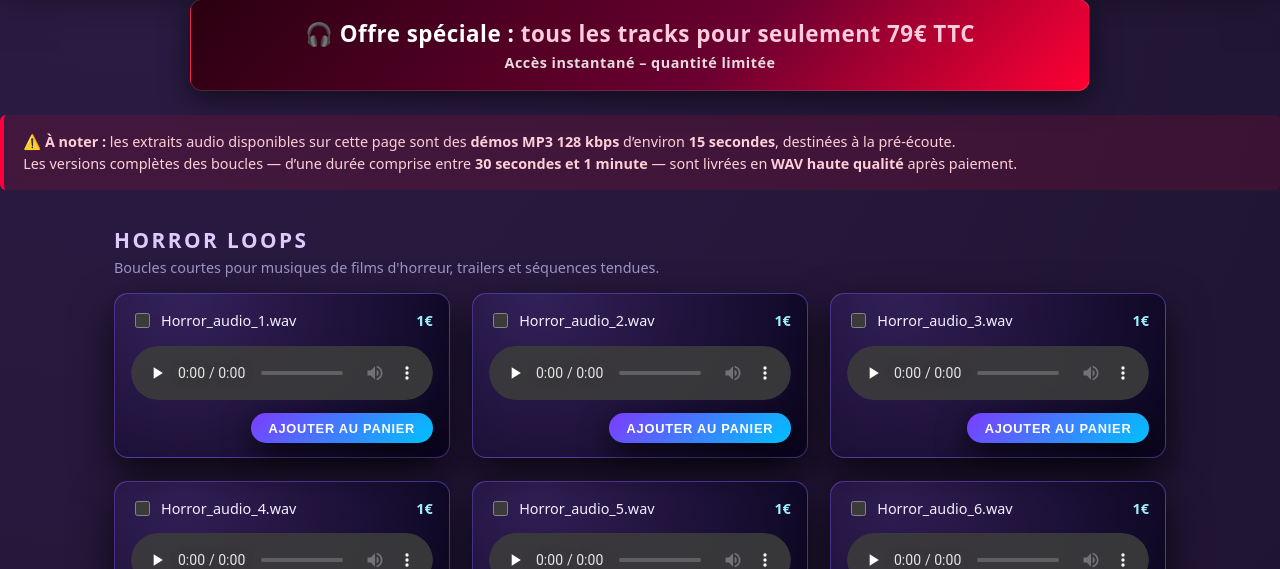
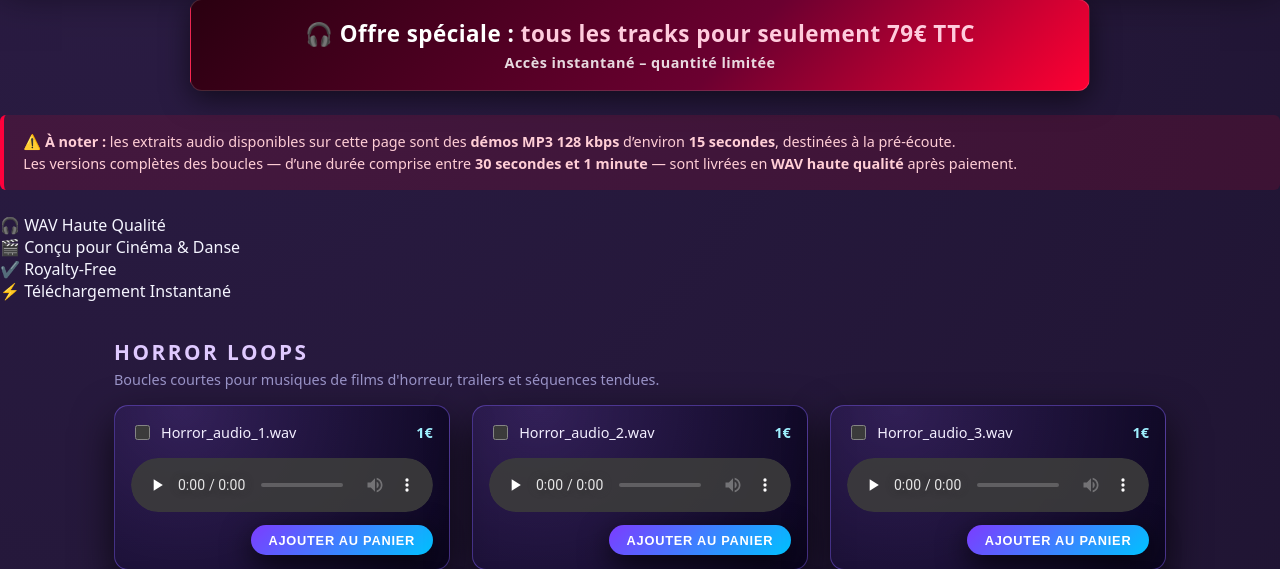
Before and after one commit to vincentbastille10/cinema_loops_shopping, a Flask app: page / in a window 1280 px wide. Shown: the part 173-742 px from the top of the page. Run offline with Flask 3, Linux system fonts and the light colour scheme; some libraries are stand-ins or nearby versions.

Commit message:
Update index.html

```diff
--- a/templates/index.html
+++ b/templates/index.html
@@ -39,6 +39,7 @@
       </div>
     </div>
   </header>
+
   <!-- 🔥 Bannière Promo : Tous les tracks pour 79€ TTC -->
   <section
     style="
@@ -68,12 +69,22 @@
         </div>
     </a>
   </section>
+
+  <!-- Note sur les démos MP3 vs WAV livrées -->
   <div class="demo-note">
     ⚠️ <strong>À noter :</strong> les extraits audio disponibles sur cette page sont des
     <strong>démos MP3 128 kbps</strong> d’environ <strong>15 secondes</strong>, destinées à la pré-écoute.
     <br>
     Les versions complètes des boucles — d’une durée comprise entre <strong>30 secondes et 1 minute</strong> —
     sont livrées en <strong>WAV haute qualité</strong> après paiement.
+  </div>
+
+  <!-- Badges Pro (WAV, Cinéma, Royalty-Free, Instant) -->
+  <div class="pro-badges">
+    <div class="badge">🎧 WAV Haute Qualité</div>
+    <div class="badge">🎬 Conçu pour Cinéma & Danse</div>
+    <div class="badge">✔️ Royalty-Free</div>
+    <div class="badge">⚡ Téléchargement Instantané</div>
   </div>
 
   <main class="main-container">
@@ -108,7 +119,7 @@
                       value="{{ audio.id }}"
                       id="chk_{{ audio.id }}"
                     >
-                    {# Nom fidèle au fichier = audio.file #}
+                    <!-- Nom fidèle au fichier = audio.file -->
                     <label class="loop-name" for="chk_{{ audio.id }}">
                       {{ audio.file }}
                     </label>
@@ -151,7 +162,6 @@
     </a>
     • Spectra Media – Film & Horror Audio Loops
   </footer>
-
 
   <script>
     // --- Gestion de la langue (FR/EN) ---
```
Lines whose indentation alone changed are shown as unchanged.
